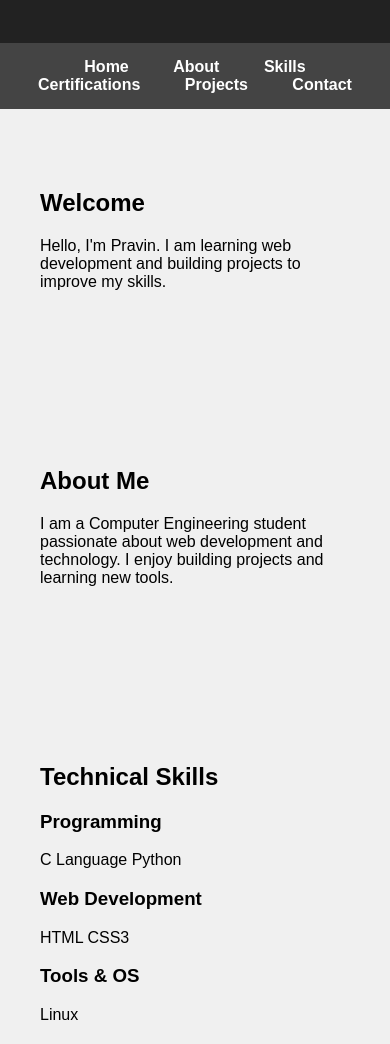
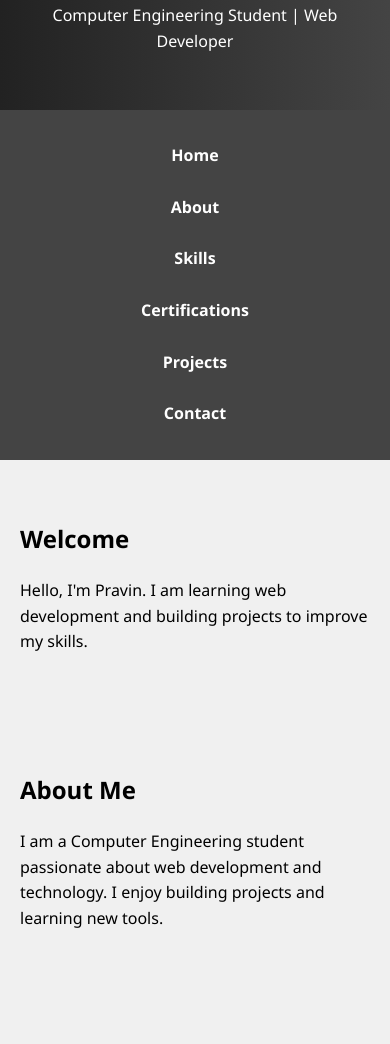
Before and after one commit to pravinkendre/portfolio_pravin, a plain HTML site: page index.html in a window 390 px wide. Shown: the part 131-1175 px from the top of the page. Drawn offline with Linux system fonts and the light colour scheme.

Commit message:
Update New_Port.css

```diff
--- a/New_Port.css
+++ b/New_Port.css
@@ -1,46 +1,100 @@
+/* General */
+html {
+    scroll-behavior: smooth;
+}
+
 body {
     margin: 0;
-    font-family: Arial, sans-serif;
+    font-family: 'Segoe UI', Tahoma, sans-serif;
     background-color: #f0f0f0;
+    line-height: 1.6;
 }
 
 /* Header */
 header {
-    background-color: #222;
+    background: linear-gradient(to right, #222, #444);
     color: white;
     text-align: center;
-    padding: 30px 20px; /* increased */
+    padding: 40px 20px;
 }
 
 /* Navigation */
 nav {
     background-color: #444;
     text-align: center;
-    padding: 15px; /* increased */
+    padding: 15px;
 }
 
 nav a {
     color: white;
-    margin: 0 20px; /* more space between links */
+    margin: 0 15px;
     text-decoration: none;
     font-weight: bold;
+    padding: 8px 12px;
+    border-radius: 5px;
+}
+
+nav a:hover {
+    background-color: #00bcd4;
+    color: black;
 }
 
 /* Sections */
 section {
-    padding: 60px 40px;  /* BIG improvement */
-    margin-bottom: 20px; /* space between sections */
+    padding: 60px 40px;
+    max-width: 1000px;
+    margin: auto;
+}
+
+/* Skills */
+.skill-category {
+    margin-bottom: 25px;
+}
+
+.skills-container {
+    display: flex;
+    flex-wrap: wrap;
+    gap: 12px;
+}
+
+.skills-container span {
+    background-color: #222;
+    color: white;
+    padding: 8px 14px;
+    border-radius: 20px;
+    font-size: 14px;
+    transition: 0.3s;
+}
+
+.skills-container span:hover {
+    background-color: #00bcd4;
+    color: black;
+}
+
+/* Certifications */
+.cert {
+    background: white;
+    margin: 20px 0;
+    padding: 20px;
+    border-left: 5px solid #00bcd4;
+    border-radius: 5px;
 }
 
 /* Projects */
 .project {
     background: white;
-    margin: 25px 0; /* more vertical spacing */
-    padding: 20px; /* more inner spacing */
+    margin: 25px 0;
+    padding: 20px;
     border-radius: 8px;
+    transition: 0.3s;
 }
 
-/* Headings spacing */
+.project:hover {
+    transform: translateY(-5px);
+    box-shadow: 0 8px 20px rgba(0,0,0,0.2);
+}
+
+/* Headings */
 h2 {
     margin-bottom: 20px;
 }
@@ -53,3 +107,15 @@ footer {
     padding: 20px;
     margin-top: 30px;
 }
+
+/* Mobile */
+@media (max-width: 600px) {
+    nav a {
+        display: block;
+        margin: 10px 0;
+    }
+
+    section {
+        padding: 40px 20px;
+    }
+}
```
